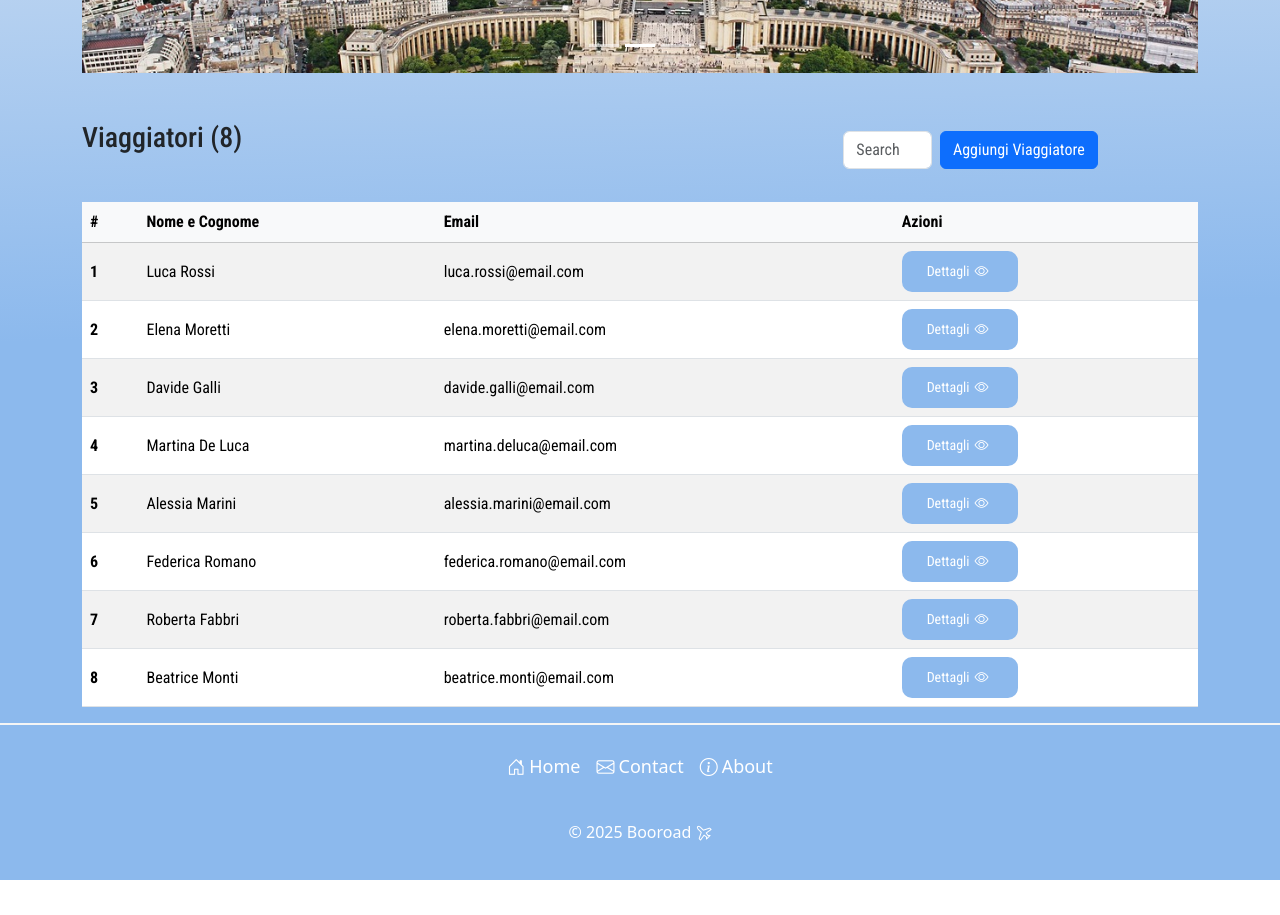
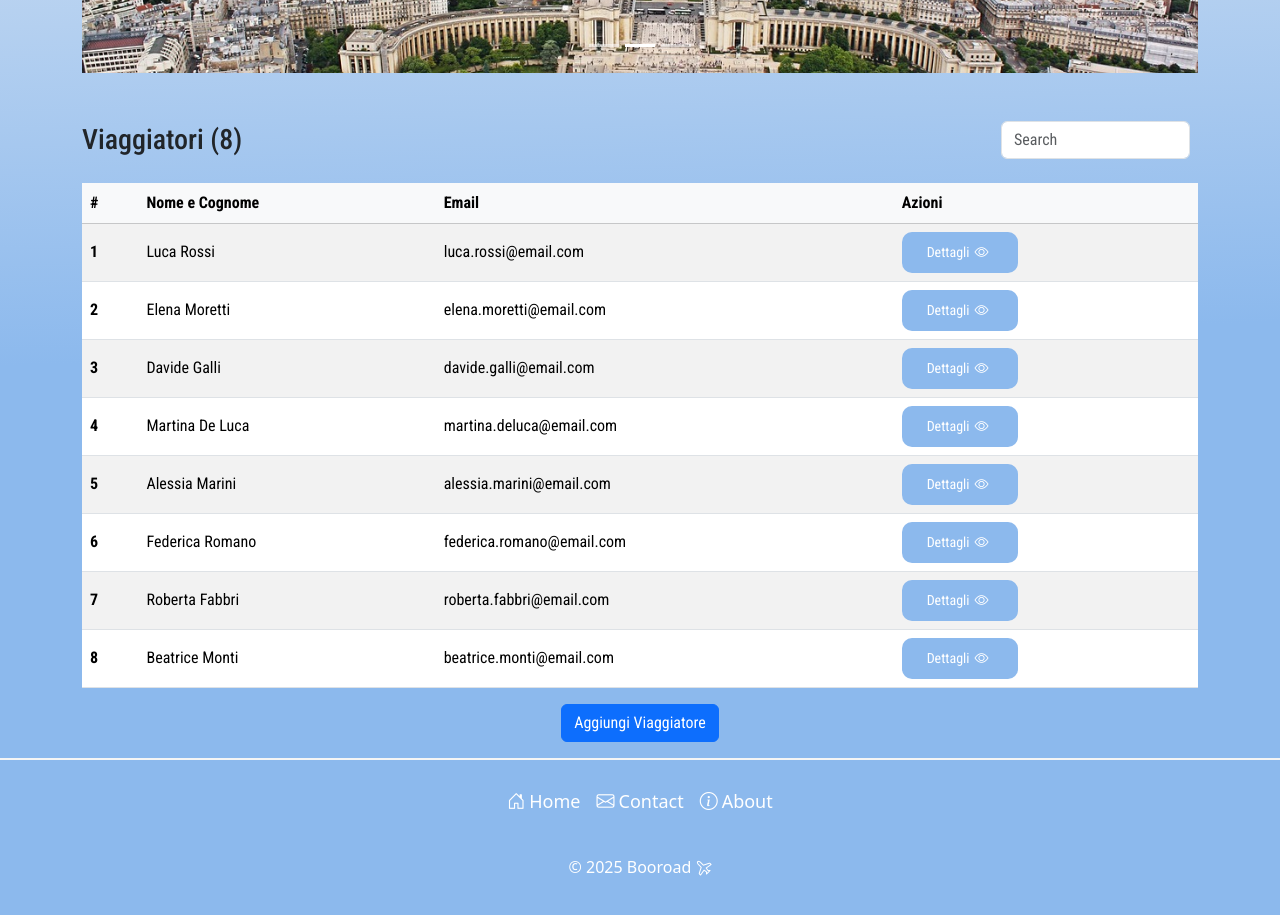
Before and after one commit to IonelxSolow/BooRoad, a React (Vite) app: page /details/1 in a window 1280 px wide. Shown: the part 600-1515 px from the top of the page. Before the commit the page ends 1480 px from the top, so only its background shows below. Built offline with nearby package versions, Linux system fonts and the light colour scheme; the HTML template or start-up script is replaced by a standard one.

Commit message:
feat: update layout of Details page; adjust heading margin and reposition 'Add Traveler' button for improved UI

```diff
--- a/src/pages/Details.jsx
+++ b/src/pages/Details.jsx
@@ -104,19 +104,17 @@ export default function Details() {
 
       <div className="container mt-5">
         <div className="d-flex justify-content-between align-items-center mb-4">
-          <h3 className="mb-4">Viaggiatori ({viaggiatoriFiltrati.length})</h3>
+          <h3 className="m-0">Viaggiatori ({viaggiatoriFiltrati.length})</h3>
           <div className="d-flex">
             <input
-              className="form-control me-2 w-25"
+              className="form-control me-2 "
               type="search"
               placeholder="Search"
               aria-label="Search"
               value={searchTerm}
               onChange={(e) => setSearchTerm(e.target.value)}
             />
-            <Button variant="primary" onClick={() => setShowModal(true)}>
-              Aggiungi Viaggiatore
-            </Button>
+
           </div>
         </div>
 
@@ -161,6 +159,12 @@ export default function Details() {
               )}
             </tbody>
           </table>
+          <div className="text-center mt-3 mb-3">
+            <Button variant="primary" onClick={() => setShowModal(true)}>
+              Aggiungi Viaggiatore
+            </Button>
+
+          </div>
         </div>
       </div>
 
```
